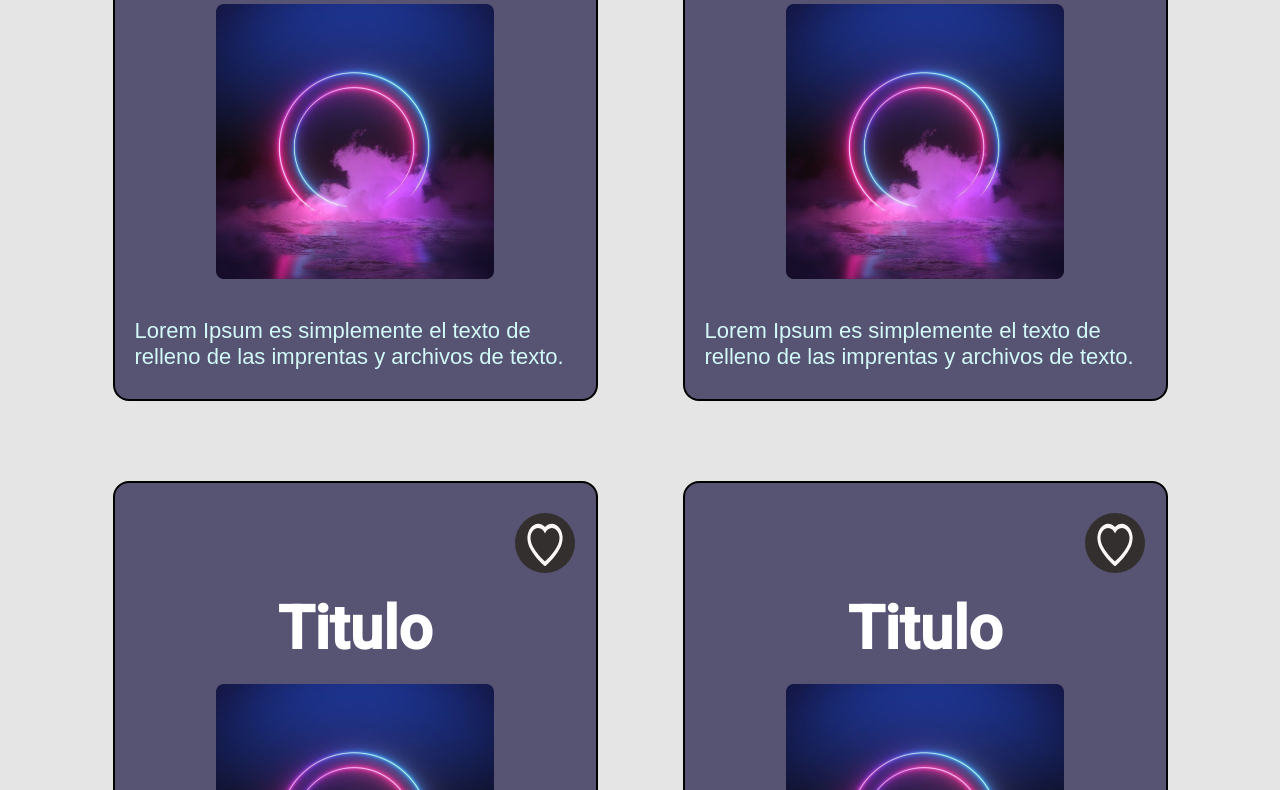
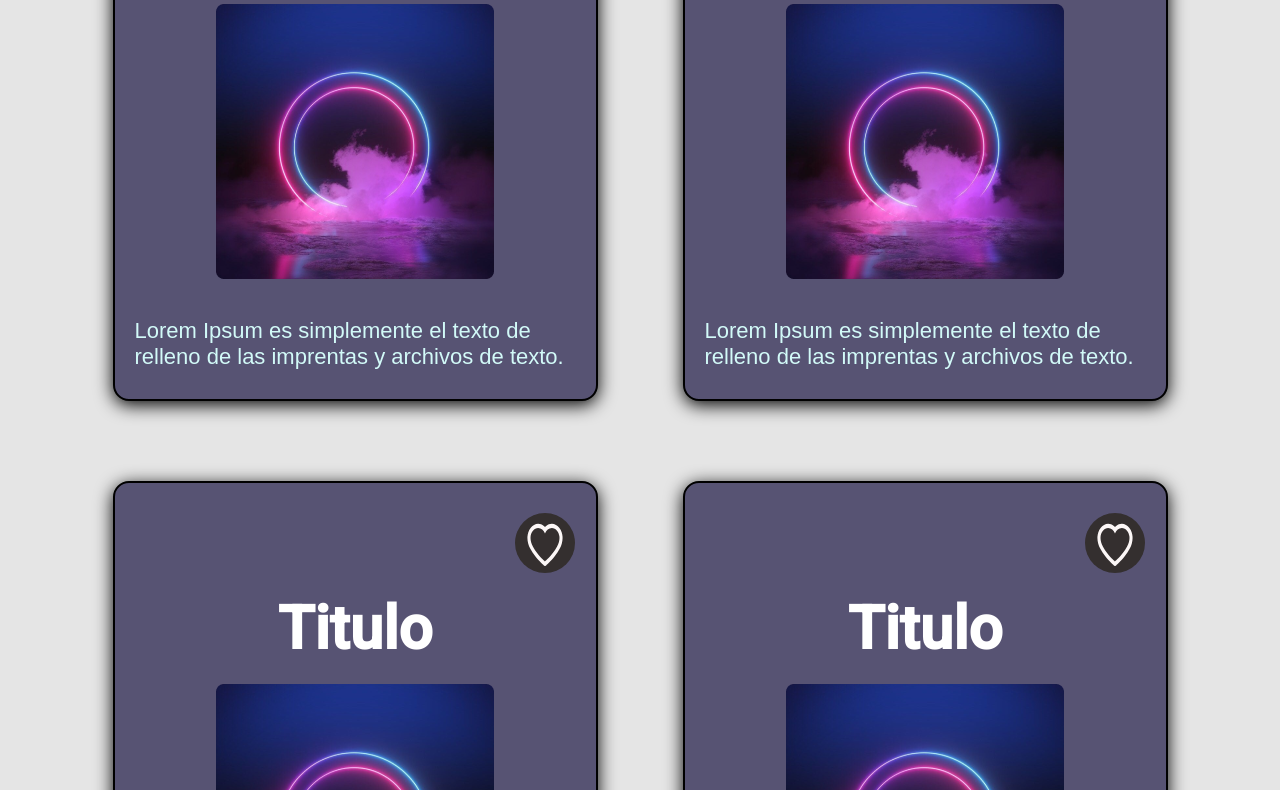
Before and after one commit to Nandodiego/Pagina, a plain HTML site: page index.html in a window 1280 px wide. Shown: the part 735-1525 px from the top of the page. Drawn offline with Linux system fonts and the light colour scheme.

Commit message:
Proyecto

```diff
--- a/diego.css
+++ b/diego.css
@@ -101,6 +101,7 @@ main,article,h2,p,div,img,footer {
 }
 
 .imagenes .div {
+	box-shadow: 0px 4px 18px #000000;
 	border-radius: 16px;
 	background: #575373;
 	width: 485px;
```
